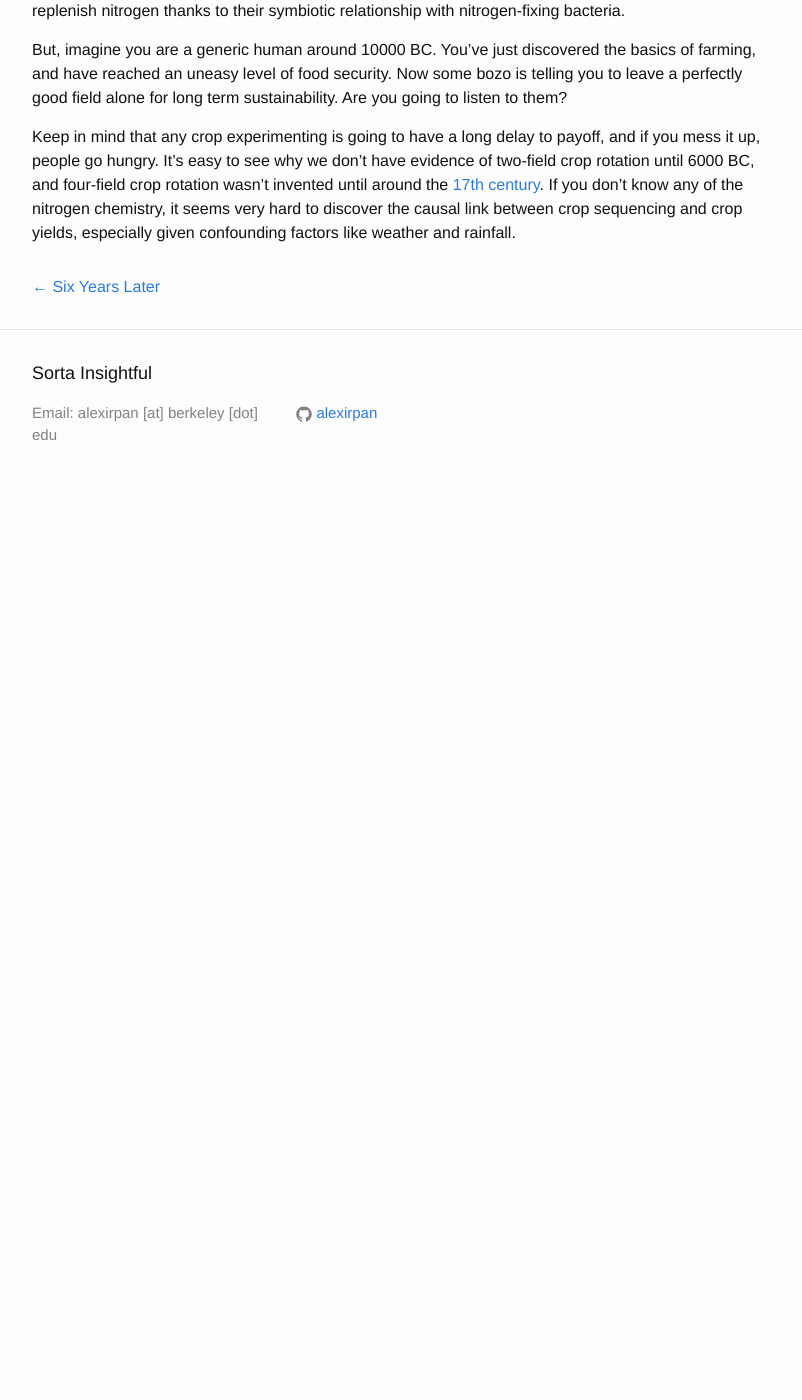
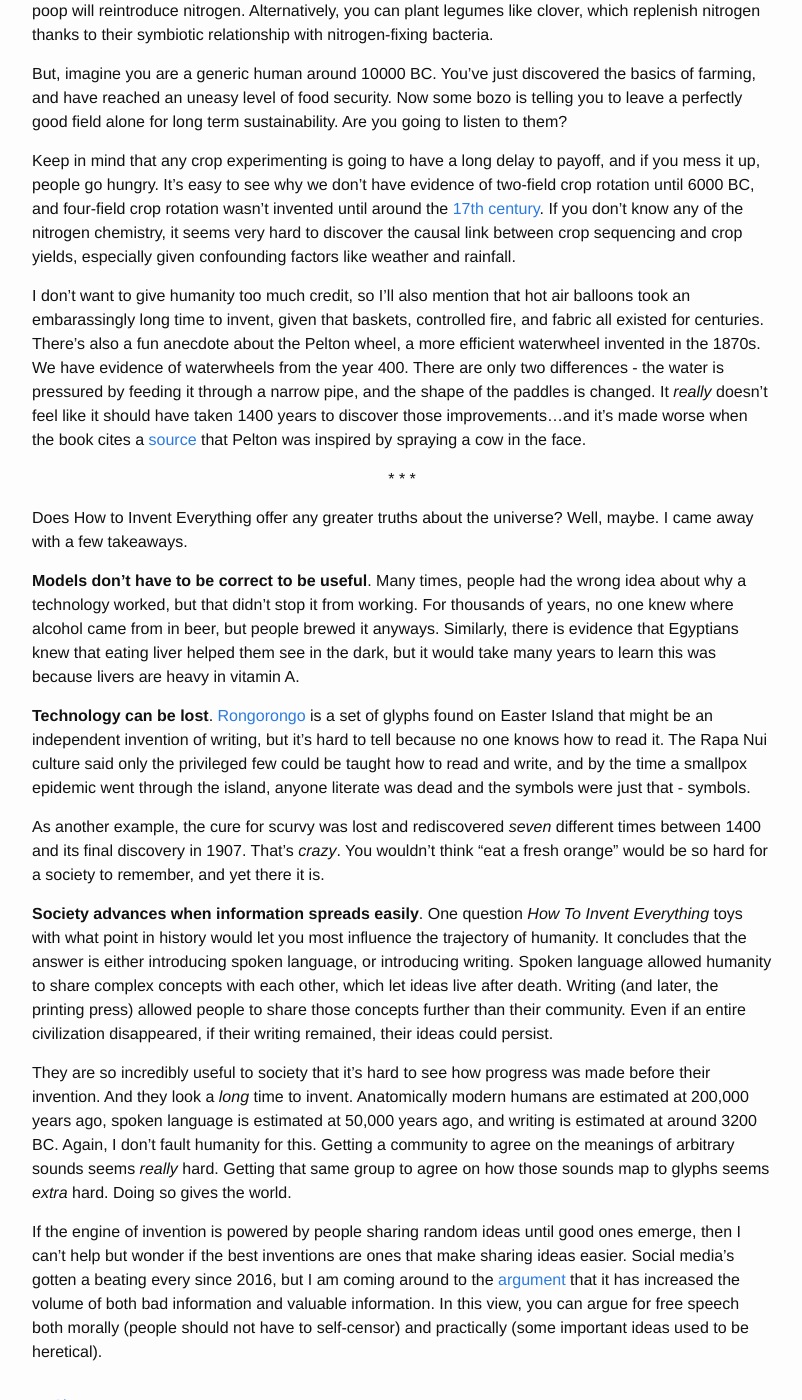
Before and after one commit to alexirpan/alexirpan.github.io, a Jekyll site: the page built from _posts/2021-10-25-invent-everything.markdown, in a window 1280 px wide and 1400 px high, scrolled down 1184 px. Shown: the whole window, without its empty margins (238-1040 px from the left). Built offline with Jekyll 4.4.1, drawn with Linux system fonts in a browser that asks for light colours; nearby versions of some CDN libraries; before the commit the page ends 1691 px from its top, so only the background shows below that; some of the changed text lies outside the part shown.

Commit message:
This is roughly what I wanted to say, doing a pass

```diff
--- a/_posts/2021-10-25-invent-everything.markdown
+++ b/_posts/2021-10-25-invent-everything.markdown
@@ -27,8 +27,9 @@ principles.
 The main reason I like this book a lot is that it's very, very reductionist. That necessarily falls from
 the premise, but it makes it easy to trace the links between technological innovation. Steam engines
 rely on precision engineering to make airtight pistons. That requires knowing how to make steel, and a standard set of
-units for manufacturing. Steel requires knowing how to smelt iron, and that requires charcoal.
-Sure, there are a lot of details to handle for getting the raw materials, and convincing people to
+units for manufacturing. Steel requires knowing how to smelt iron, and that requires kilns. Getting a kiln
+to high enough temperature needs brick, and bricks need charcoal (again, to reach high enough temperature).
+There are a lot of details to handle for getting the raw materials, and convincing people to
 help you, but having the road map to the core of the Industrial Revolution is a big deal, and in reality
 it took millenia to get from charcoal to steam.
 
@@ -62,3 +63,53 @@ people go hungry. It's easy to see why we don't have evidence of two-field crop
 and four-field crop rotation wasn't invented until around the [17th century](https://en.wikipedia.org/wiki/British_Agricultural_Revolution).
 If you don't know any of the nitrogen chemistry, it seems very hard to discover the causal link between
 crop sequencing and crop yields, especially given confounding factors like weather and rainfall.
+
+I don't want to give humanity too much credit, so I'll also mention that hot air balloons took an embarassingly
+long time to invent, given that baskets, controlled fire, and fabric all existed for centuries. There's also
+a fun anecdote about the Pelton wheel, a more efficient waterwheel invented in the 1870s. We have evidence of
+waterwheels from the year 400. There are only two differences - the water is pressured by feeding it through a narrow
+pipe, and the shape of the paddles is changed. It *really* doesn't feel like it should have taken 1400 years to
+discover those improvements...and it's made worse when the book cites a [source](https://trove.nla.gov.au/newspaper/article/200979544)
+that Pelton was inspired by spraying a cow in the face.
+
+
+
+\* \* \*
+{: .centered }
+
+Does How to Invent Everything offer any greater truths about the universe? Well, maybe. I came away with a few takeaways.
+
+**Models don't have to be correct to be useful**. Many times, people had the wrong idea about why
+a technology worked, but that didn't stop it from working. For thousands of years, no one knew where alcohol
+came from in beer, but people brewed it anyways. Similarly, there is evidence that Egyptians knew that
+eating liver helped them see in the dark, but it would take many years to learn this was because livers are
+heavy in vitamin A.
+
+**Technology can be lost**. [Rongorongo](https://en.wikipedia.org/wiki/Rongorongo) is a set of glyphs
+found on Easter Island that might be an independent invention of writing, but it's hard to tell because no one knows how to read it.
+The Rapa Nui culture said only the privileged few could be taught how to read and write, and by the time
+a smallpox epidemic went through the island, anyone literate was dead and the symbols were just that - symbols.
+
+As another example, the cure for scurvy was lost and rediscovered *seven* different times between 1400 and its final
+discovery in 1907. That's *crazy*. You wouldn't think "eat a fresh orange" would be so hard for a society to
+remember, and yet there it is.
+
+**Society advances when information spreads easily**. One question *How To Invent Everything* toys with
+what point in history would let you most influence the trajectory of humanity.
+It concludes that the answer is either introducing spoken language, or introducing writing. Spoken language
+allowed humanity to share complex concepts with each other, which let ideas live after death. Writing (and later,
+the printing press) allowed people to share those concepts further than their community. Even if an entire
+civilization disappeared, if their writing remained, their ideas could persist.
+
+They are so incredibly useful to society that it's hard to see how progress was made before their invention.
+And they look a *long* time to invent. Anatomically modern humans are estimated at 200,000 years ago,
+spoken language is estimated at 50,000 years ago, and writing is estimated at around 3200 BC.
+Again, I don't fault humanity for this. Getting a community to agree on the meanings of arbitrary sounds seems *really*
+hard. Getting that same group to agree on how those sounds map to glyphs seems *extra* hard. Doing so gives the
+world.
+
+If the engine of invention is powered by people sharing random ideas until good ones emerge, then
+I can't help but wonder if the best inventions are ones that make sharing ideas easier. Social media's gotten a beating
+every since 2016, but I am coming around to the [argument](https://stratechery.com/2020/zero-trust-information/) that it
+has increased the volume of both bad information and valuable information. In this view, you can argue for free speech
+both morally (people should not have to self-censor) and practically (some important ideas used to be heretical).
```
Also changed, not shown: other parts of _posts/2021-10-25-invent-everything.markdown (+1 -1 lines).
